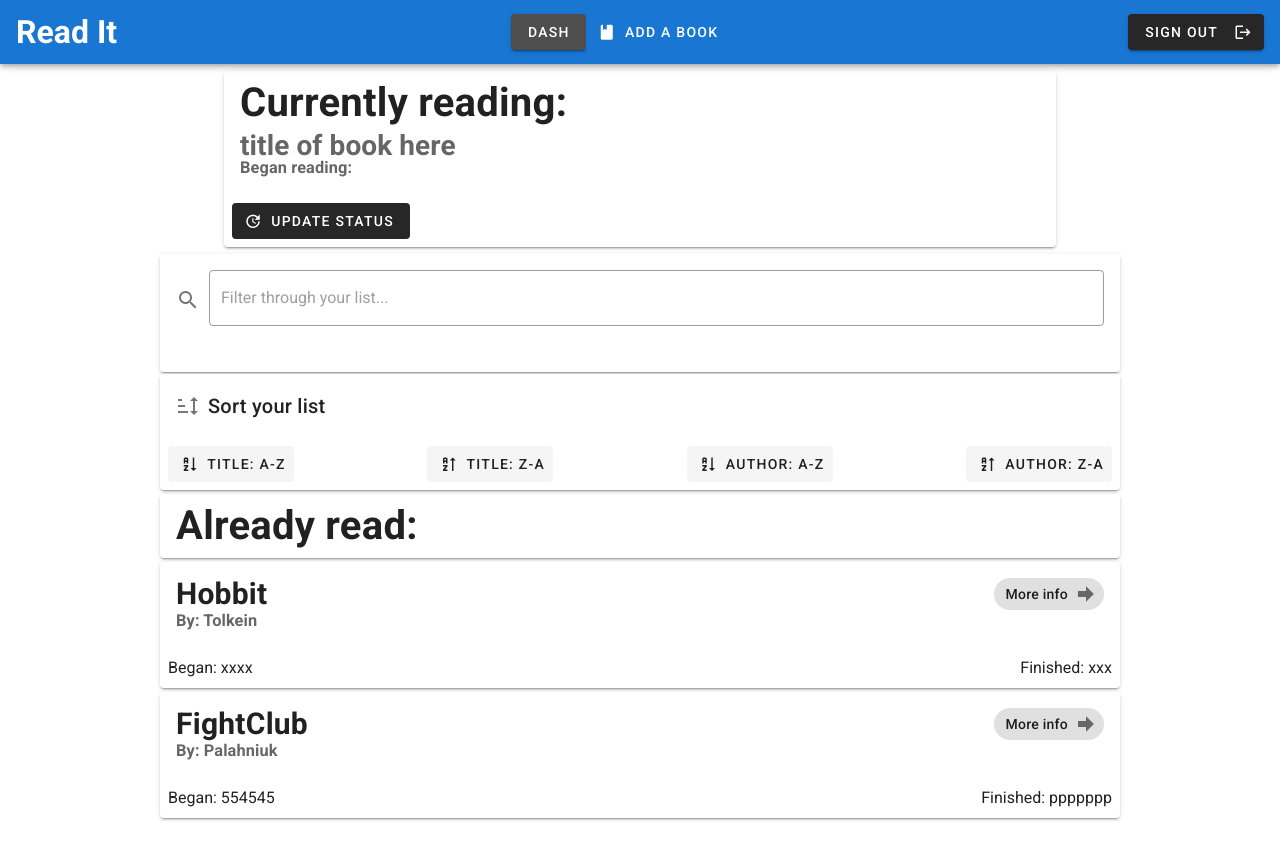
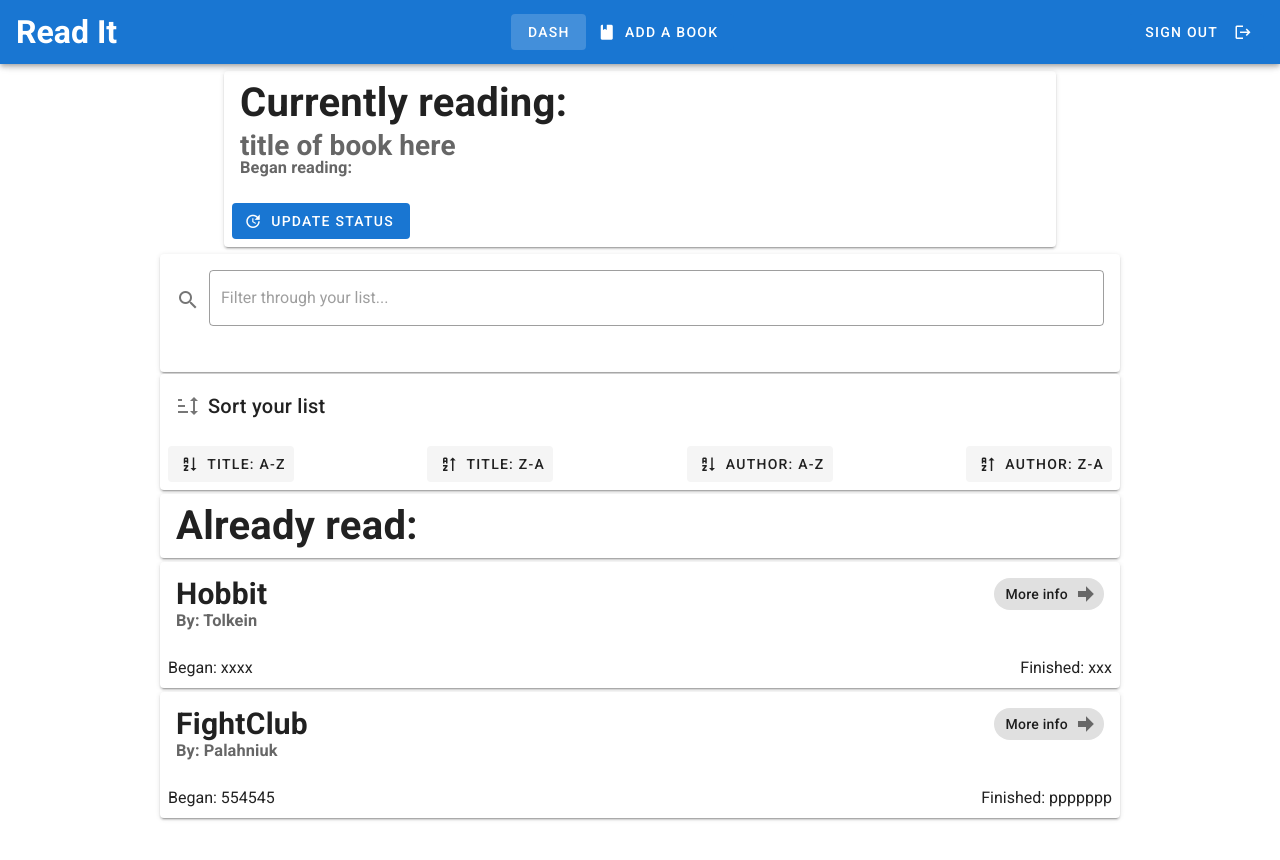
Before and after one commit to Holgermueller/HolgerMuellerWriter, a Vue app: page /dashboard in a window 1280 px wide. Shown: the top 860 px of the page. Before the commit the page ends 822 px from the top, so only its background shows below. Built offline with nearby package versions, Linux system fonts and the light colour scheme.

Commit message:
some styling

```diff
--- a/src/App.vue
+++ b/src/App.vue
@@ -7,7 +7,7 @@
 
       <v-spacer></v-spacer>
 
-      <v-btn to="/dashboard">
+      <v-btn dark color="primary" elevation="0" to="/dashboard">
         Dash
       </v-btn>
 
@@ -15,7 +15,7 @@
 
       <v-spacer></v-spacer>
 
-      <v-btn>
+      <v-btn elevation="0" dark color="primary">
         <span class="mr-2">Sign Out</span>
         <v-icon right>mdi-logout</v-icon>
       </v-btn>
--- a/src/components/DashComponents/BooksRead.vue
+++ b/src/components/DashComponents/BooksRead.vue
@@ -1,5 +1,5 @@
 <template>
-  <div>
+  <div id="alreadyReadCards">
     <v-card class="section-header">
       <v-card-title>
         <h1>
@@ -56,6 +56,10 @@ export default {
 </script>
 
 <style scoped>
+#alreadyReadCards {
+  margin-bottom: 7%;
+}
+
 .section-header {
   width: 75%;
   margin: 4px auto;
--- a/src/components/DashComponents/UpdateStatus.vue
+++ b/src/components/DashComponents/UpdateStatus.vue
@@ -2,7 +2,7 @@
   <div class="text-center">
     <v-dialog v-model="dialog" width="500">
       <template v-slot:activator="{ on, attrs }">
-        <v-btn elevation="0" dark v-bind="attrs" v-on="on">
+        <v-btn elevation="0" color="primary" dark v-bind="attrs" v-on="on">
           <v-icon left>mdi-update</v-icon>
           Update status</v-btn
         >
@@ -23,12 +23,17 @@
         </v-card-text>
 
         <v-card-actions>
-          <v-btn elevation="0" dark @click.prevent="closeDialog && clearForm">
+          <v-btn
+            elevation="0"
+            color="red"
+            dark
+            @click.prevent="closeDialog && clearForm"
+          >
             <v-icon left>mdi-cancel</v-icon>
             cancel</v-btn
           >
           <v-spacer></v-spacer>
-          <v-btn elevation="0" dark @click.prevent="updateStatus"
+          <v-btn elevation="0" color="blue" dark @click.prevent="updateStatus"
             >I'm finished!!</v-btn
           >
         </v-card-actions>
```
